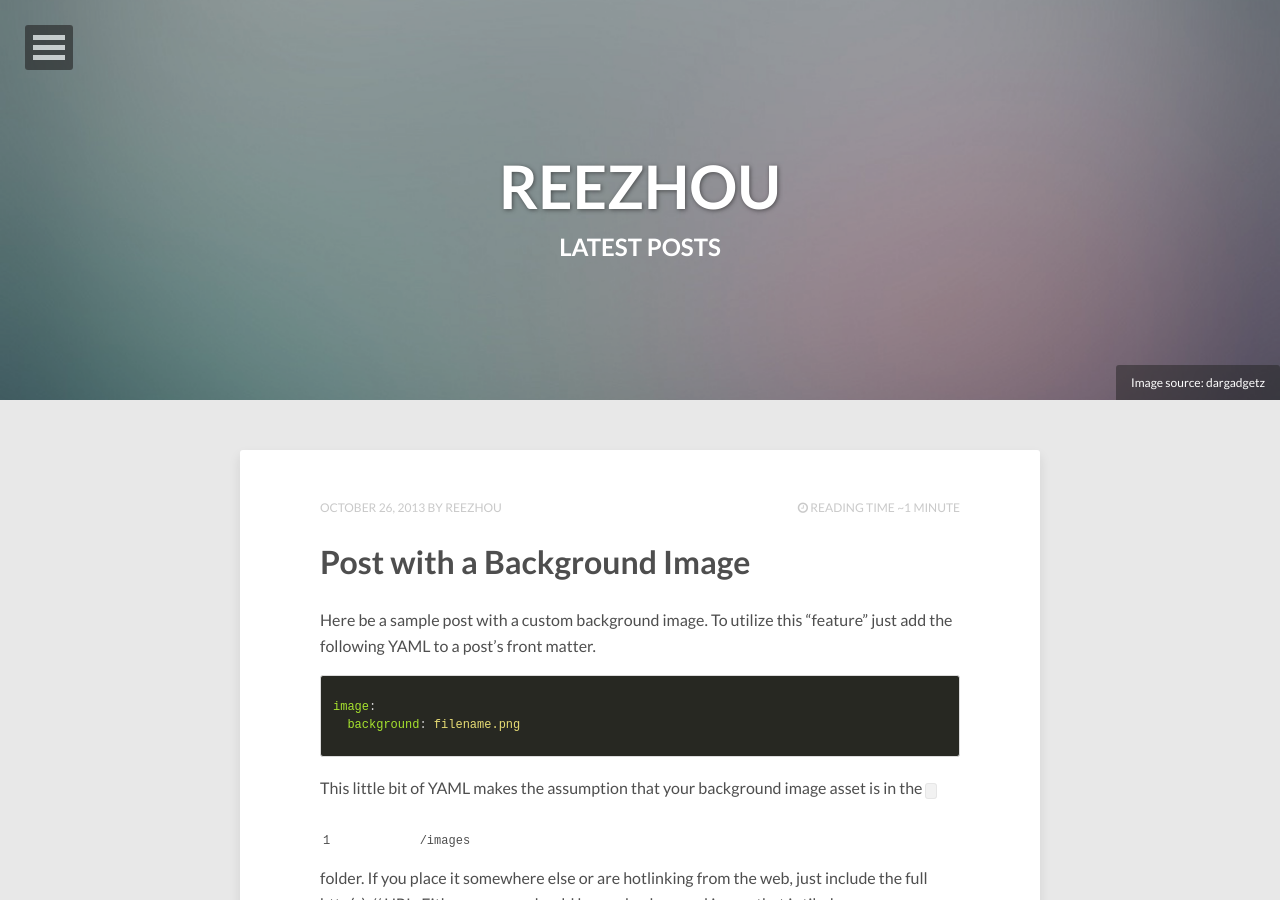
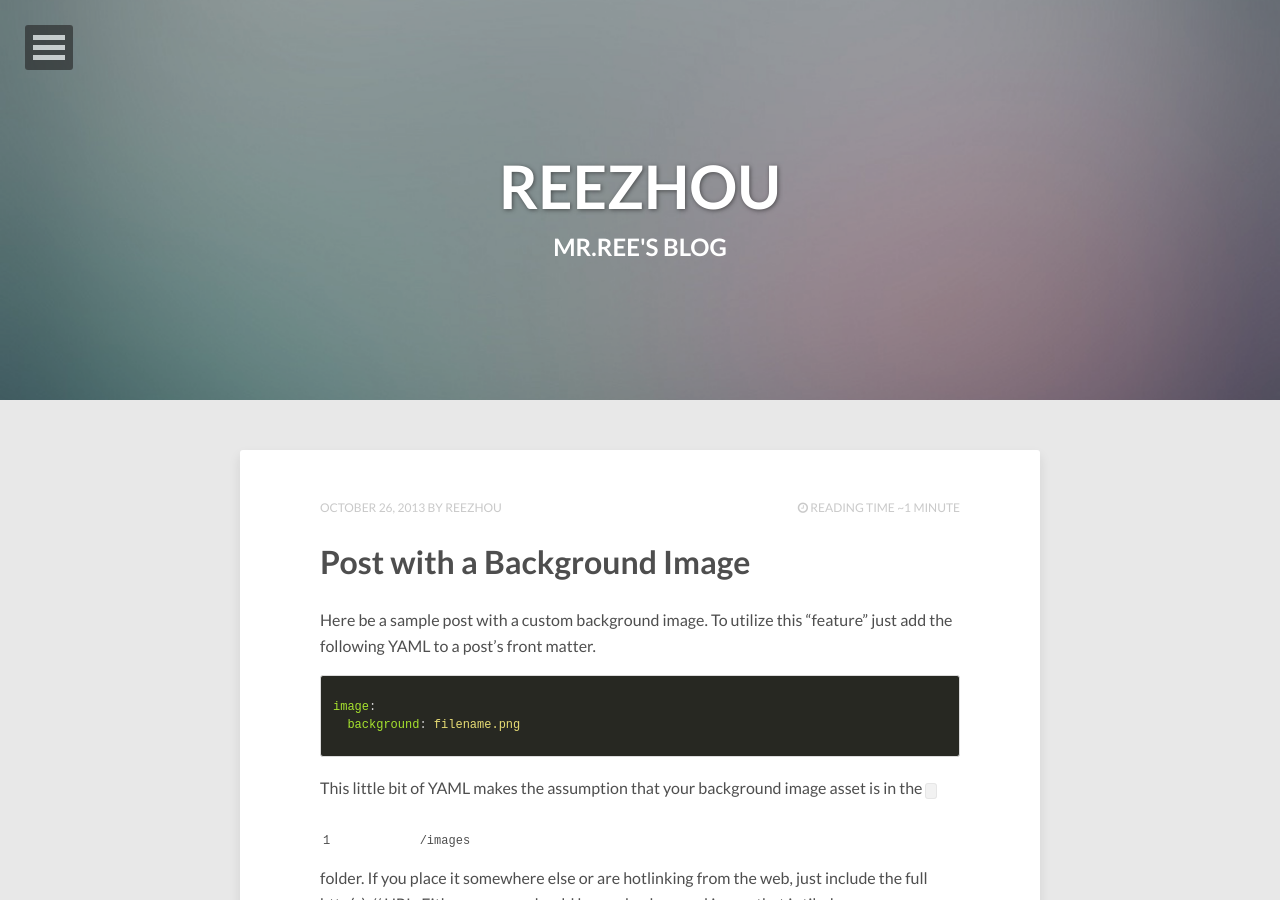
Before and after one commit to reechou/reechou.github.io, a Jekyll site: the page built from index.html, in a window 1280 px wide and 900 px high. Built offline with Jekyll 4.4.1, drawn with Linux system fonts in a browser that asks for light colours; nearby versions of some CDN libraries; the list of posts is cut into pages by our own code.

Commit message:
change index

```diff
--- a/index.html
+++ b/index.html
@@ -1,13 +1,11 @@
 ---
 layout: post-index
-title: Latest Posts
-description: "Describe this nonsense."
-tags: [Jekyll, theme, themes, responsive, blog, modern]
+title: Mr.REE's BLOG
+description: "Mr.REE's BLOG"
+tags: [reezhou, golang, python, c/c++, 分布式架构]
 comments: false
 image:
   feature: abstract-1.jpg
-  credit: dargadgetz
-  creditlink: http://www.dargadgetz.com/ios-7-abstract-wallpaper-pack-for-iphone-5-and-ipod-touch-retina/
 ---
 
 {% for post in paginator.posts %}
```
